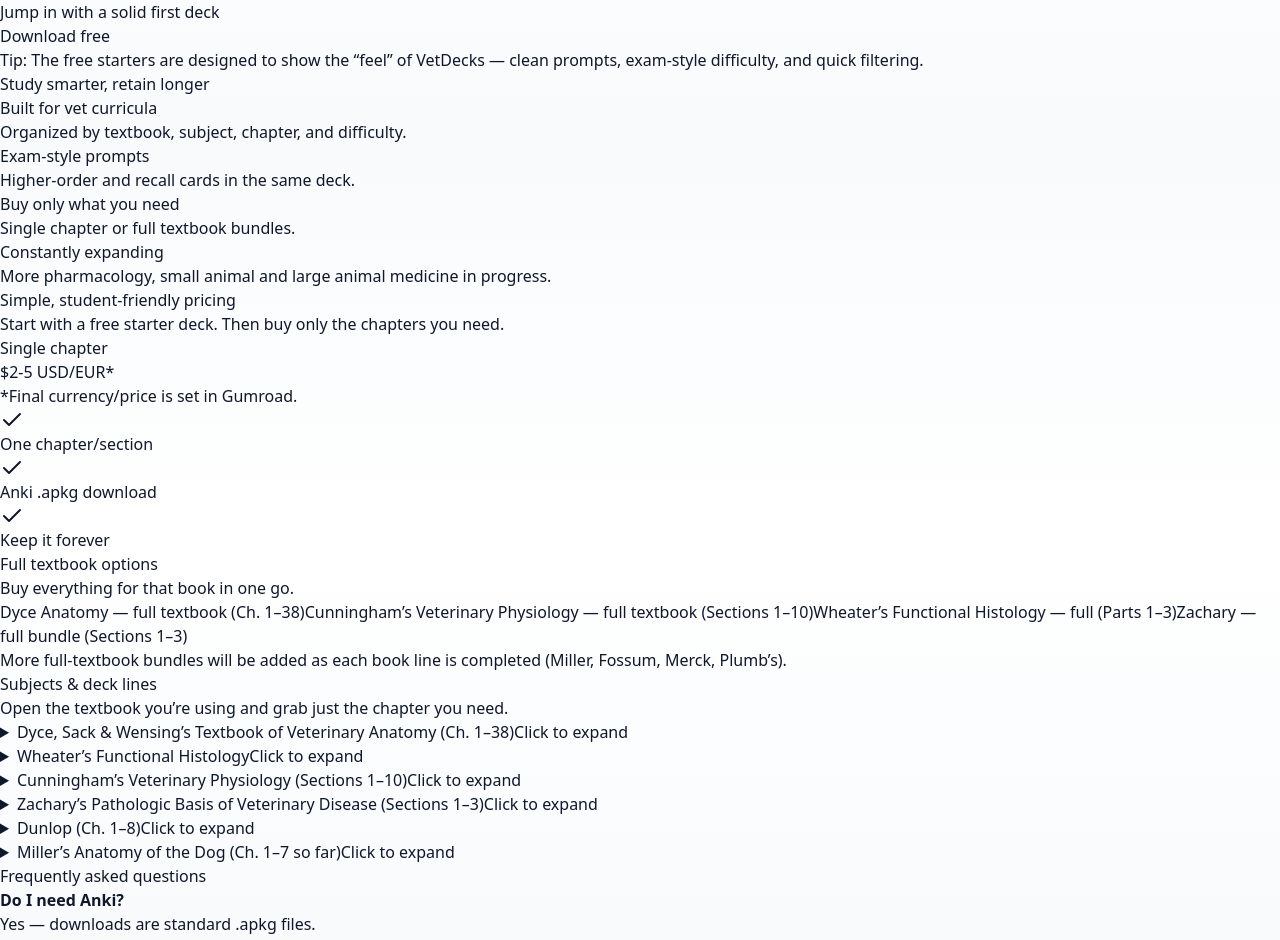
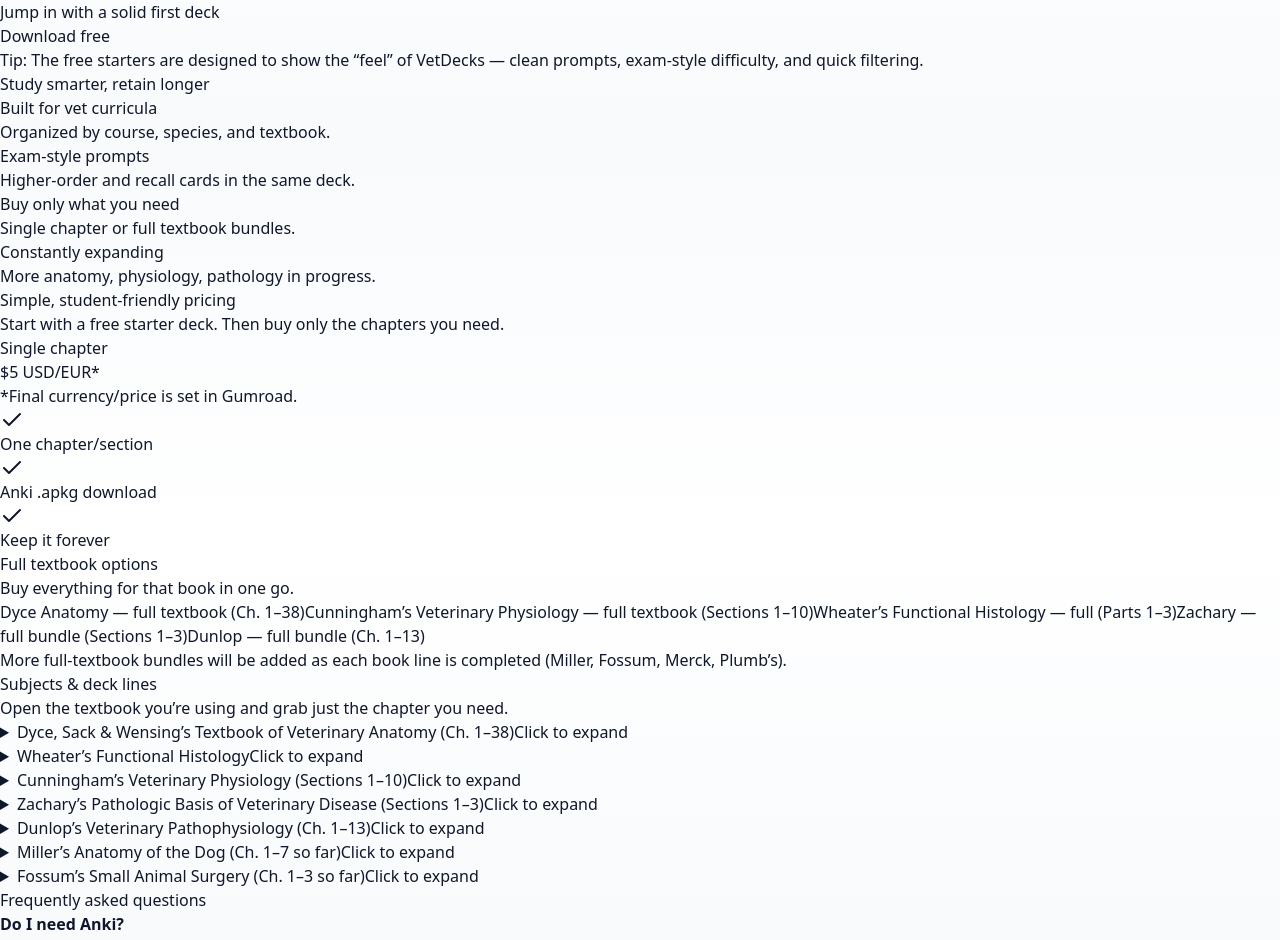
Before and after one commit to vetdecks/vetdecks-site, a Next.js app: page / in a window 1280 px wide. Shown: the part 1062-2002 px from the top of the page. Built offline with nearby package versions, Linux system fonts and the light colour scheme.

Commit message:
Add Dunlop ch1-13 + bundle and Fossum ch1-3

```diff
--- a/app/page.tsx
+++ b/app/page.tsx
@@ -107,7 +107,7 @@
     url: "https://vetdecks.gumroad.com/l/Section-1-3-zachary",
   };
 
-  // Dunlop Veterinary Pathophysiology– chapters 1–8
+  // Dunlop – chapters 1–13 + full (1–13)
   const dunlopChapters = [
     { title: "Ch. 1 – Dunlop", url: "https://vetdecks.gumroad.com/l/ch-1-dunlop" },
     { title: "Ch. 2 – Dunlop", url: "https://vetdecks.gumroad.com/l/ch-2-dunlop" },
@@ -117,6 +117,22 @@
     { title: "Ch. 6 – Dunlop", url: "https://vetdecks.gumroad.com/l/ch-6-dunlop" },
     { title: "Ch. 7 – Dunlop", url: "https://vetdecks.gumroad.com/l/ch-7-dunlop" },
     { title: "Ch. 8 – Dunlop", url: "https://vetdecks.gumroad.com/l/ch-8-dunlop" },
+    { title: "Ch. 9 – Dunlop", url: "https://vetdecks.gumroad.com/l/ch-9-dunlop" },
+    { title: "Ch. 10 – Dunlop", url: "https://vetdecks.gumroad.com/l/ch-10-dunlop" },
+    { title: "Ch. 11 – Dunlop", url: "https://vetdecks.gumroad.com/l/ch-11-dunlop" },
+    { title: "Ch. 12 – Dunlop", url: "https://vetdecks.gumroad.com/l/ch-12-dunlop" },
+    { title: "Ch. 13 – Dunlop", url: "https://vetdecks.gumroad.com/l/ch-13-dunlop" },
+  ];
+  const dunlopFull = {
+    title: "Dunlop — full bundle (Ch. 1–13)",
+    url: "https://vetdecks.gumroad.com/l/ch-1-13-dunlop",
+  };
+
+  // Fossum – chapters 1–3
+  const fossumChapters = [
+    { title: "Ch. 1 – Fossum", url: "https://vetdecks.gumroad.com/l/ch-1-fossum" },
+    { title: "Ch. 2 – Fossum", url: "https://vetdecks.gumroad.com/l/ch-2-fossum" },
+    { title: "Ch. 3 – Fossum", url: "https://vetdecks.gumroad.com/l/ch-3-fossum" },
   ];
 
   // Free starter decks (first decks for each book)
@@ -192,9 +208,7 @@
               </button>
             </div>
             <div className="p-5 space-y-3">
-              <p className="text-slate-700">
-                Wishing you a happy and productive 2026.
-              </p>
+              <p className="text-slate-700">Wishing you a happy and productive 2026.</p>
               <p className="text-slate-700">
                 Imagine how much more productive 2026 could be with ready-made Anki decks mapped to your textbooks.
               </p>
@@ -203,9 +217,7 @@
                   Grab the free starter decks
                 </Button>
               </div>
-              <p className="text-xs text-slate-500">
-                (You’ll only see this once.)
-              </p>
+              <p className="text-xs text-slate-500">(You’ll only see this once.)</p>
             </div>
           </div>
         </div>
@@ -228,7 +240,9 @@
           </nav>
           <div className="flex items-center gap-2">
             <Button variant="ghost" href="#pricing">Get decks</Button>
-            <Button href="#free-starters" className="bg-sky-600 hover:bg-sky-700">Get free starter decks</Button>
+            <Button href="#free-starters" className="bg-sky-600 hover:bg-sky-700">
+              Get free starter decks
+            </Button>
           </div>
         </div>
       </header>
@@ -247,10 +261,12 @@
             </p>
             <div className="mt-6 flex flex-wrap gap-3">
               <Button href="#subjects">Browse decks</Button>
-              <Button variant="outline" href="#free-starters">Download free starter decks</Button>
+              <Button variant="outline" href="#free-starters">
+                Download free starter decks
+              </Button>
             </div>
             <ul className="mt-6 space-y-2 text-slate-700">
-              <li className="flex gap-2"><Check className="h-5 w-5 text-sky-600" /> Directly mapped from popular vet textbooks</li>
+              <li className="flex gap-2"><Check className="h-5 w-5 text-sky-600" /> Directly mapped to popular vet texts</li>
               <li className="flex gap-2"><Check className="h-5 w-5 text-sky-600" /> Basic facts → clinical reasoning</li>
               <li className="flex gap-2"><Check className="h-5 w-5 text-sky-600" /> Copyright-safe, text-first cards</li>
             </ul>
@@ -290,9 +306,7 @@
                 Download a free starter deck for your current textbook. If you like the format, grab the next chapters instantly.
               </p>
             </div>
-            <div className="text-sm text-slate-500">
-              No email required. Instant Gumroad download.
-            </div>
+            <div className="text-sm text-slate-500">No email required. Instant Gumroad download.</div>
           </div>
 
           <div className="mt-8 grid md:grid-cols-4 gap-6">
@@ -323,10 +337,10 @@
           <h2 className="text-3xl md:text-4xl font-bold text-center">Study smarter, retain longer</h2>
           <div className="mt-10 grid md:grid-cols-4 gap-6">
             {[
-              ["Built for vet curricula", "Organized by textbook, subject, chapter, and difficulty."],
+              ["Built for vet curricula", "Organized by course, species, and textbook."],
               ["Exam-style prompts", "Higher-order and recall cards in the same deck."],
               ["Buy only what you need", "Single chapter or full textbook bundles."],
-              ["Constantly expanding", "More pharmacology, small animal and large animal medicine in progress."],
+              ["Constantly expanding", "More anatomy, physiology, pathology in progress."],
             ].map(([title, body]) => (
               <Card key={title}>
                 <CardHeader><CardTitle className="text-lg">{title}</CardTitle></CardHeader>
@@ -348,7 +362,7 @@
             <Card>
               <CardHeader><CardTitle>Single chapter</CardTitle></CardHeader>
               <CardContent>
-                <div className="text-5xl font-extrabold">$2-5 <span className="text-base font-medium">USD/EUR*</span></div>
+                <div className="text-5xl font-extrabold">$5 <span className="text-base font-medium">USD/EUR*</span></div>
                 <p className="mt-2 text-slate-600 text-sm">*Final currency/price is set in Gumroad.</p>
                 <ul className="mt-4 space-y-2 text-slate-700">
                   <li className="flex gap-2"><Check className="h-5 w-5 text-emerald-600" /> One chapter/section</li>
@@ -376,6 +390,9 @@
                 </Button>
                 <Button href={zacharyFull.url} variant="outline" className={fullOptionBtnClass}>
                   {zacharyFull.title}
+                </Button>
+                <Button href={dunlopFull.url} variant="outline" className={fullOptionBtnClass}>
+                  {dunlopFull.title}
                 </Button>
 
                 <p className="text-xs text-slate-500">
@@ -504,7 +521,7 @@
           {/* Dunlop */}
           <details className="border rounded-xl overflow-hidden bg-slate-50">
             <summary className="cursor-pointer px-4 py-3 flex items-center justify-between gap-4">
-              <span className="font-semibold">Dunlop (Ch. 1–8)</span>
+              <span className="font-semibold">Dunlop’s Veterinary Pathophysiology (Ch. 1–13)</span>
               <span className="text-sm text-slate-500">Click to expand</span>
             </summary>
             <div className="p-4 grid sm:grid-cols-2 md:grid-cols-3 gap-4">
@@ -518,9 +535,20 @@
                     {ch.url === "https://vetdecks.gumroad.com/l/ch-4-dunlop" && (
                       <div className="text-xs text-emerald-700">Free starter deck</div>
                     )}
+                    {ch.url === "https://vetdecks.gumroad.com/l/ch-13-dunlop" && (
+                      <div className="text-xs text-slate-600">Chapter 13: Homeostatic & toxic disorders</div>
+                    )}
                   </CardContent>
                 </Card>
               ))}
+              <Card>
+                <CardHeader className="pb-2">
+                  <CardTitle className="text-sm">{dunlopFull.title}</CardTitle>
+                </CardHeader>
+                <CardContent>
+                  <Button href={dunlopFull.url} className="w-full">Get full bundle</Button>
+                </CardContent>
+              </Card>
             </div>
           </details>
 
@@ -543,6 +571,32 @@
               ))}
               <p className="text-xs text-slate-500 md:col-span-3">
                 Miller is in progress. Fossum’s Small Animal Surgery is also on the way.
+              </p>
+            </div>
+          </details>
+
+          {/* Fossum */}
+          <details className="border rounded-xl overflow-hidden bg-slate-50">
+            <summary className="cursor-pointer px-4 py-3 flex items-center justify-between gap-4">
+              <span className="font-semibold">Fossum’s Small Animal Surgery (Ch. 1–3 so far)</span>
+              <span className="text-sm text-slate-500">Click to expand</span>
+            </summary>
+            <div className="p-4 grid sm:grid-cols-2 md:grid-cols-3 gap-4">
+              {fossumChapters.map((ch) => (
+                <Card key={ch.url}>
+                  <CardHeader className="pb-2">
+                    <CardTitle className="text-sm">{ch.title}</CardTitle>
+                  </CardHeader>
+                  <CardContent className="space-y-2">
+                    <Button href={ch.url} className="w-full">Get this deck</Button>
+                    {ch.url === "https://vetdecks.gumroad.com/l/ch-1-fossum" && (
+                      <div className="text-xs text-slate-600">Chapter 1: Principles of surgical asepsis</div>
+                    )}
+                  </CardContent>
+                </Card>
+              ))}
+              <p className="text-xs text-slate-500 md:col-span-3">
+                Fossum is in progress — more chapters will be added as they’re completed.
               </p>
             </div>
           </details>
```
